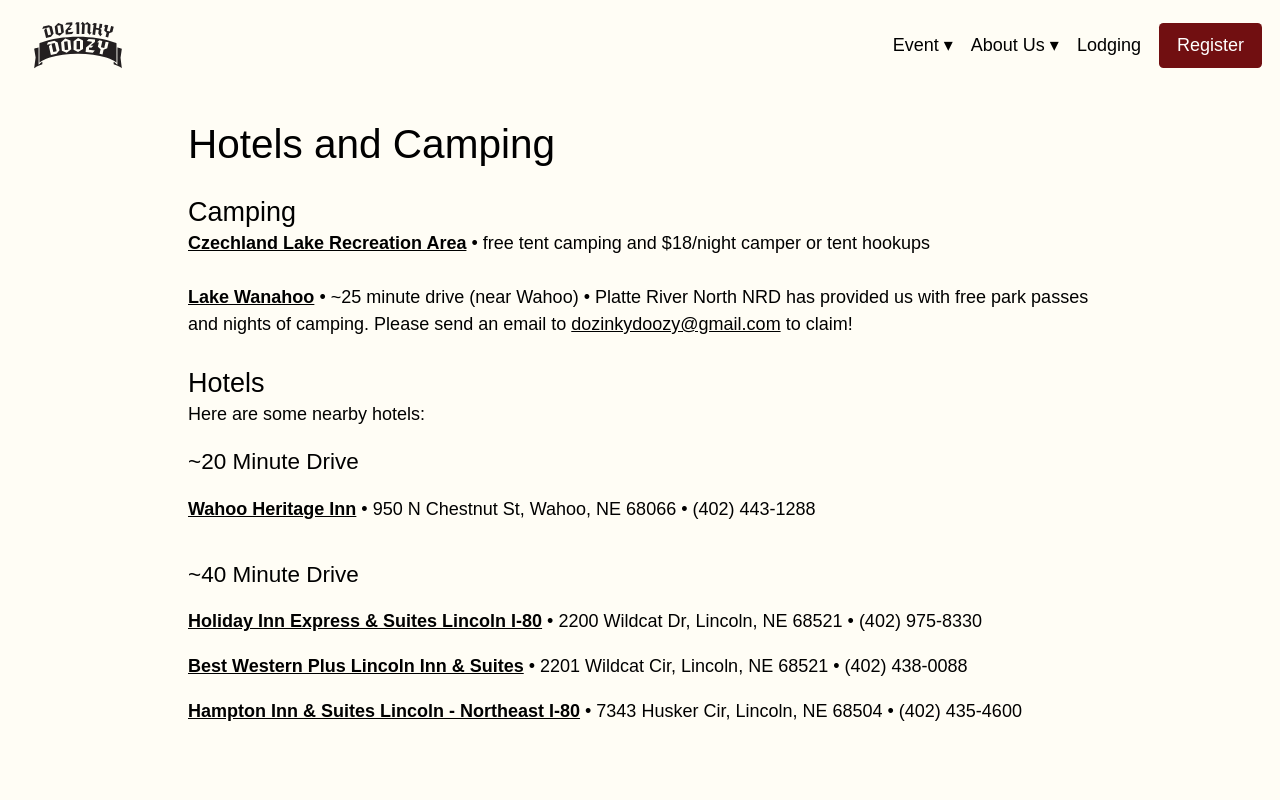
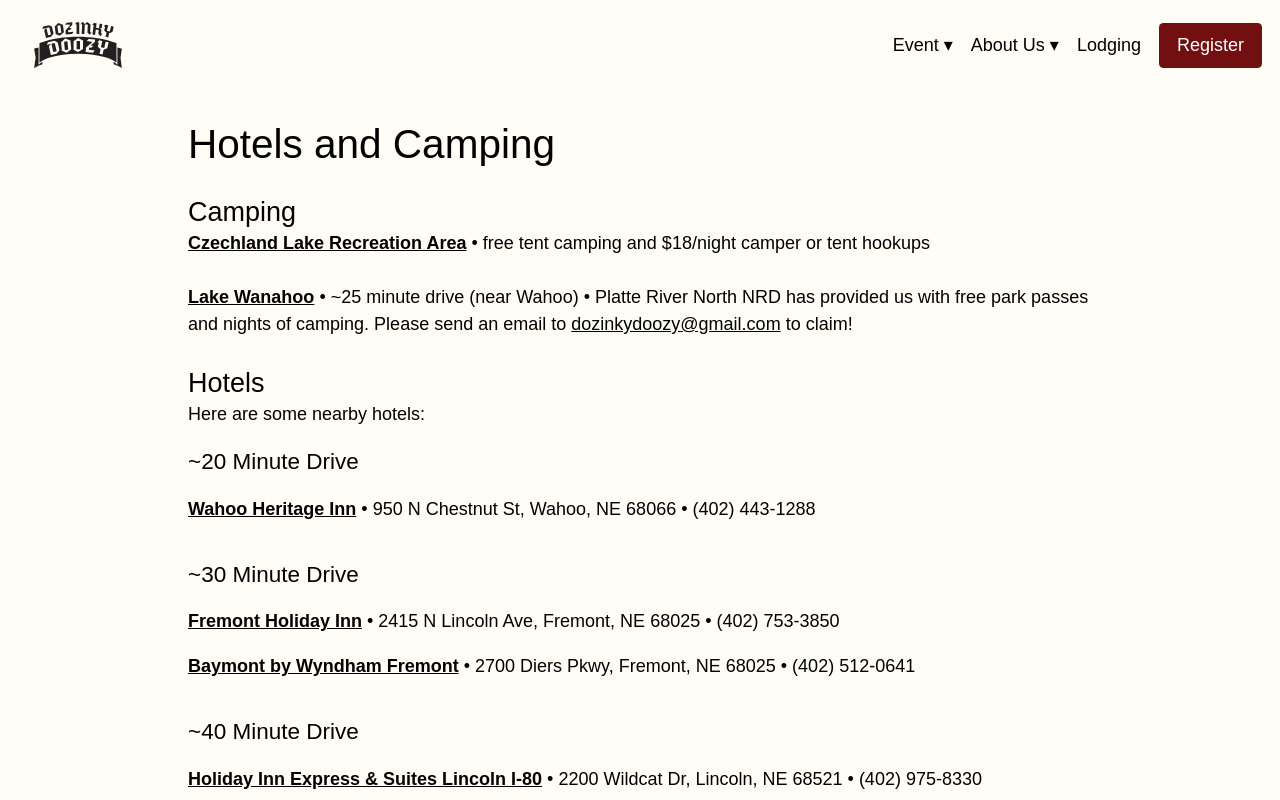
Before and after one commit to tblue1994/dozinky-doozy-website, a Next.js app: page /lodging in a window 1280 px wide. Shown: the top 800 px of the page. Built offline with nearby package versions, Linux system fonts and the light colour scheme; a web font is replaced by a local one.

Commit message:
fix: update changes

```diff
--- a/src/app/(details)/lodging/page.tsx
+++ b/src/app/(details)/lodging/page.tsx
@@ -8,6 +8,21 @@ const hotels20 = [
     address: "950 N Chestnut St, Wahoo, NE 68066",
     phone: "(402) 443-1288",
     url: "https://www.wahooheritageinn.com/",
+  },
+];
+
+const hotels30 = [
+  {
+    name: "Fremont Holiday Inn",
+    address: "2415 N Lincoln Ave, Fremont, NE 68025",
+    phone: "(402) 753-3850",
+    url: "https://www.ihg.com/holidayinnexpress/hotels/us/en/fremont/fetne/hoteldetail?cm_mmc=GoogleMaps-_-EX-_-US-_-FETNE",
+  },
+  {
+    name: "Baymont by Wyndham Fremont",
+    address: "2700 Diers Pkwy, Fremont, NE 68025",
+    phone: "(402) 512-0641",
+    url: "https://www.wyndhamhotels.com/baymont/fremont-nebraska/baymont-inn-and-suites-fremont/overview?CID=LC:cfixxwa8fefdt79:52168&iata=00093796",
   },
 ];
 
@@ -84,6 +99,14 @@ export default function Lodging() {
             </li>
           ))}
         </ul>
+        <h3 className={`${h3ClassNames} mt-8`}>~30 Minute Drive</h3>
+        <ul>
+          {hotels30.map((h) => (
+            <li key={h.name} className="my-4">
+              <LodgingItem {...h} />
+            </li>
+          ))}
+        </ul>
         <h3 className={`${h3ClassNames} mt-8`}>~40 Minute Drive</h3>
         <ul>
           {hotels40.map((h) => (
--- a/src/app/(home)/page.tsx
+++ b/src/app/(home)/page.tsx
@@ -182,8 +182,8 @@ export default function Home() {
               11 AM(ish) - Post Ride Meals Provided by The Wahoo Locker
               available
             </li>
-            <li>3 PM - Third Loop Start Cutoff</li>
-            <li>6:25 PM - Doozy Finisher Patch Cutoff</li>
+            <li>2:55 PM - Third Loop Start Cutoff</li>
+            <li>6:22 PM - Doozy Finisher Patch Cutoff</li>
           </ul>
         </div>
         <br />
```
